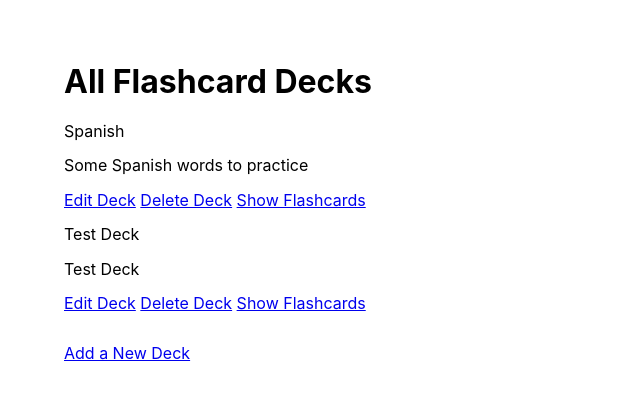
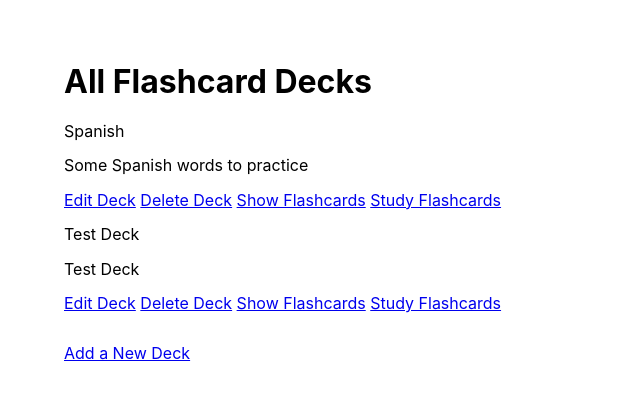
Before and after one commit to paulreece/Leitner-Flashcards, a Django app: page /decks in a window 1280 px wide. Shown: the part 206-606 px from the top of the page, without its empty margins (0-640 px from the left). Run offline with Django 4.2, Linux system fonts and the light colour scheme; a user stored in the database is signed in; data comes from the database, SQL or seed files in the repository; both versions use the stored data as it was after the commit.

Commit message:
now you can add a flashcard on the showcards page

```diff
--- a/flashcard/urls.py
+++ b/flashcard/urls.py
@@ -34,9 +34,9 @@ urlpatterns = [
          flash_views.edit_flashcard, name="edit_flashcard"),
     path("decks/<slug:slug>/<int:pk>/delete/",
          flash_views.delete_flashcard, name="delete_flashcard"),
-    path("decks/<slug:slug>/<int:pk>",
+    path("decks/<slug:slug>/<int:pk>/prompt",
          flash_views.show_prompt, name="show_prompt"),
-    path("decks/<slug:slug>/<int:pk>",
+    path("decks/<slug:slug>/<int:pk>/answer",
          flash_views.show_answer, name="show_answer"),
 
 ]
--- a/flashcardsapp/views.py
+++ b/flashcardsapp/views.py
@@ -19,13 +19,14 @@ def homepage(request):
 @login_required(login_url="auth_login")
 def deck_list(request):
     decks = Deck.objects.all()
+    flashcards = FlashCard.objects.order_by('?').first()
     return render(
         request, "deck_list.html", {
-            "decks": decks}
+            "decks": decks, "flashcards": flashcards}
     )
 
 
-@login_required
+@ login_required
 def show_flashcards(request, slug):
     deck = get_object_or_404(Deck, slug=slug)
     flashcards = FlashCard.objects.all().filter(flashcard_deck_id=deck.id)
@@ -33,7 +34,7 @@ def show_flashcards(request, slug):
     return render(request, "show_flashcards.html", {"deck": deck, "flashcards": flashcards})
 
 
-@login_required
+@ login_required
 def add_deck(request, pk):
     user = get_object_or_404(User, pk=pk)
     if request.method == 'GET':
@@ -49,7 +50,7 @@ def add_deck(request, pk):
     return render(request, "add_deck.html", {"form": form, "user": user})
 
 
-@login_required
+@ login_required
 def edit_deck(request, slug, pk):
     deck = get_object_or_404(Deck, slug=slug)
     user = get_object_or_404(User, pk=pk)
@@ -65,7 +66,7 @@ def edit_deck(request, slug, pk):
     return render(request, "edit_deck.html", {'form': form, "deck": deck, "user": user})
 
 
-@login_required
+@ login_required
 def delete_deck(request, slug):
     deck = get_object_or_404(Deck, slug=slug)
     if request.method == 'POST':
@@ -76,7 +77,7 @@ def delete_deck(request, slug):
                   {"deck": deck})
 
 
-@login_required
+@ login_required
 def add_flashcard(request, slug):
     deck = get_object_or_404(Deck, slug=slug)
     if request.method == 'GET':
@@ -85,14 +86,14 @@ def add_flashcard(request, slug):
         form = FlashCardForm(data=request.POST)
         if form.is_valid():
             flashcard = form.save(commit=False)
-            flashcard.deck = deck.slug
-            deck.save()
-            return redirect(to="show_flashcards.html")
+            flashcard.flashcard_deck_id = deck.id
+            flashcard.save()
+            return redirect(to="show_flashcards", slug=deck.slug)
 
     return render(request, "add_flashcard.html", {"form": form, "deck": deck})
 
 
-@login_required
+@ login_required
 def edit_flashcard(request, pk, slug):
     deck = get_object_or_404(Deck, slug=slug)
     flashcard = get_object_or_404(FlashCard, pk=pk)
@@ -109,7 +110,7 @@ def edit_flashcard(request, pk, slug):
     return render(request, "edit_flashcard.html", {'form': form, "deck": deck, "flashcard": flashcard})
 
 
-@login_required
+@ login_required
 def delete_flashcard(request, pk, slug):
     deck = get_object_or_404(Deck, slug=slug)
     flashcard = get_object_or_404(FlashCard, pk=pk)
@@ -121,14 +122,14 @@ def delete_flashcard(request, pk, slug):
                   {"deck": deck, "flashcard": flashcard})
 
 
-@login_required
+@ login_required
 def show_prompt(request, slug, pk):
     deck = get_object_or_404(Deck, slug=slug)
-    flashcard = get_object_or_404(FlashCard, pk=pk)
-    return render(request, "show_prompt.html", {"flashcard": flashcard, "deck": deck})
+    flashcards = FlashCard.objects.get(pk=pk)
+    return render(request, "show_prompt.html", {"deck": deck, "flashcards": flashcards})
 
 
-@login_required
+@ login_required
 def show_answer(request, slug, pk):
     deck = get_object_or_404(Deck, slug=slug)
     flashcard = get_object_or_404(FlashCard, pk=pk)
--- a/templates/add_flashcard.html
+++ b/templates/add_flashcard.html
@@ -11,6 +11,7 @@
     <label for="{{field.id_for_label}}">{{field.label}}</label>
     {{ field }}
 </div>
+{% endfor %}
 <div>
     <button type="submit"> Save </button>
 </div>
--- a/templates/deck_list.html
+++ b/templates/deck_list.html
@@ -12,6 +12,7 @@
       <a href={% url 'edit_deck' slug=deck.slug pk=user.pk %}>Edit Deck</a>
       <a href={% url 'delete_deck' slug=deck.slug%}>Delete Deck</a>
       <a href={% url 'show_flashcards' slug=deck.slug %}>Show Flashcards</a>
+      <a href={% url 'show_prompt' deck.slug flashcards.id%}>Study Flashcards</a>
 
 
     </div>
@@ -25,5 +26,3 @@
   <a href={% url 'add_deck' pk=user.pk %}>Add a New Deck</a>
 </section>
 {% endblock content %}
-
-<!-- <a href={% url 'show_prompt' slug=deck.slug pk=flashcard.pk%}>Study Flashcards</a> -->
--- a/templates/show_flashcards.html
+++ b/templates/show_flashcards.html
@@ -11,13 +11,13 @@
 <div>
       <a href={% url 'edit_flashcard' slug=deck.slug pk=flashcard.pk%}>Edit Flashcard</a>
       <a href={% url 'delete_flashcard' slug=deck.slug pk=flashcard.pk%}>Delete Flashcard</a>
-
     </div>
  </div>
  {% endfor %}
 </section>
 
 <section>
+  <a href={% url 'add_flashcard' slug=deck.slug %}>Add Flashcard</a>
   <a href={% url 'add_deck' pk=user.pk%}>Add a New Deck</a>
 </section>
 {% endblock content %}
```
Also changed, not shown: templates/show_prompt.html (+7 -6 lines), db.sqlite3, flashcardsapp/migrations/0005_alter_deck_description.py (added).
